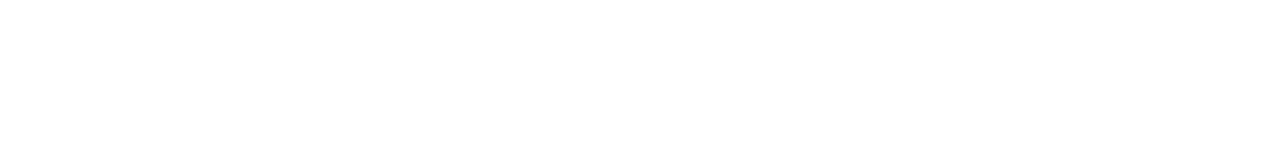
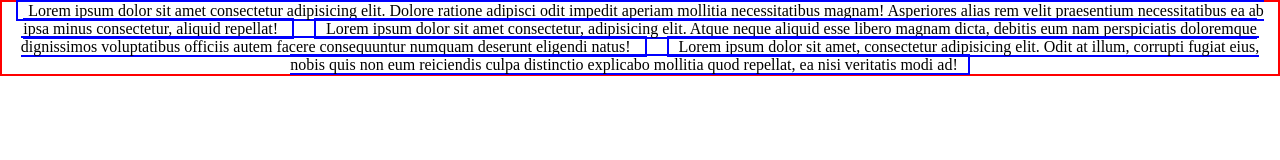
Before and after one commit to AnonSignal/display-inline, a plain HTML site: page index.html in a window 1280 px wide. Drawn offline with Linux system fonts and the light colour scheme.

Commit message:
atividade finalizada

```diff
--- a/index.html
+++ b/index.html
@@ -4,9 +4,22 @@
     <meta charset="UTF-8">
     <meta http-equiv="X-UA-Compatible" content="IE=edge">
     <meta name="viewport" content="width=device-width, initial-scale=1.0">
+    <link rel="stylesheet" href="style.css">
     <title>Display Inline</title>
 </head>
 <body>
+    <main>
+        <div>
+            Lorem ipsum dolor sit amet consectetur adipisicing elit. Dolore ratione adipisci odit impedit aperiam mollitia necessitatibus magnam! Asperiores alias rem velit praesentium necessitatibus ea ab ipsa minus consectetur, aliquid repellat!
+        </div>
 
+        <div>
+            Lorem ipsum dolor sit amet consectetur, adipisicing elit. Atque neque aliquid esse libero magnam dicta, debitis eum nam perspiciatis doloremque dignissimos voluptatibus officiis autem facere consequuntur numquam deserunt eligendi natus!
+        </div>
+
+        <div>
+            Lorem ipsum dolor sit amet, consectetur adipisicing elit. Odit at illum, corrupti fugiat eius, nobis quis non eum reiciendis culpa distinctio explicabo mollitia quod repellat, ea nisi veritatis modi ad!
+        </div>
+    </main>
 </body>
 </html>
--- /dev/null
+++ b/style.css
@@ -0,0 +1,17 @@
+*{
+    margin: 0;
+    padding: 0;
+    box-sizing: border-box;
+}
+
+main{
+    border: 2px solid red;
+    text-align: center;
+}
+
+div{
+    border: 2px solid blue;
+    display: inline;
+    margin-right: 20px;
+    padding-inline: 10px;
+}
```
